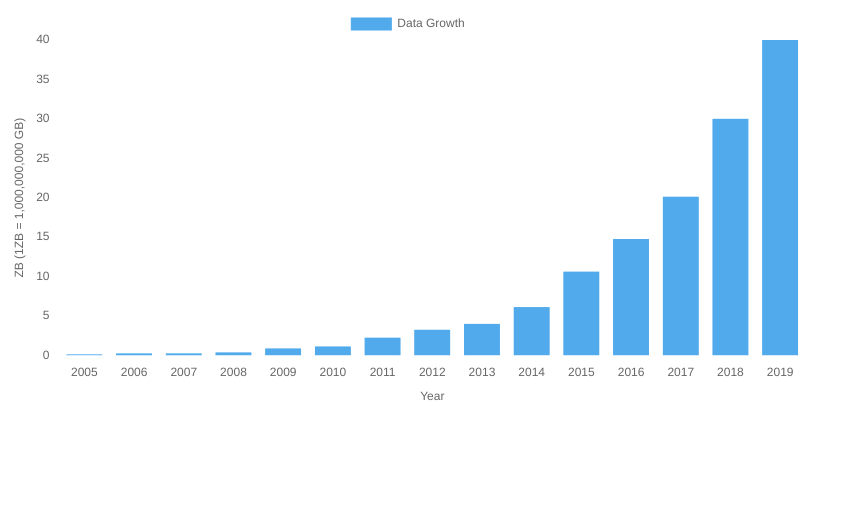
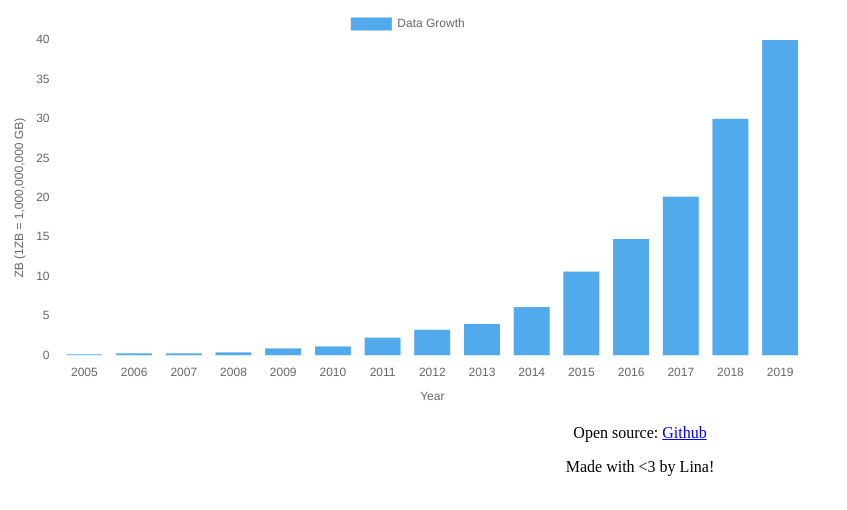
Before and after one commit to kissa1001/Data-Growth-Chart, a plain HTML site: page index.html in a window 1280 px wide. Shown: the whole page, without its empty margins (0-847 px from the left). Drawn offline with nearby package versions, Linux system fonts and the light colour scheme.

Commit message:
added footer

```diff
--- a/index.html
+++ b/index.html
@@ -10,12 +10,19 @@
             max-width: 800px;
             max-height: 500px;
         }
+        footer p {
+            text-align: center;
+        }
     </style>
 </head>
 <body>
-    <div id="wrapper">
+    <div id="bar-wrapper">
         <canvas id="barChart"></canvas>
     </div>
+    <footer>
+        <p>Open source: <a href="https://github.com/kissa1001/Data-Growth-Chart">Github</a></p>
+        <p>Made with <3 by Lina!</p>
+    </footer>
 
     <script src="https://cdnjs.cloudflare.com/ajax/libs/Chart.js/2.4.0/Chart.bundle.min.js"></script>
     <script src="app.js"></script>
```
